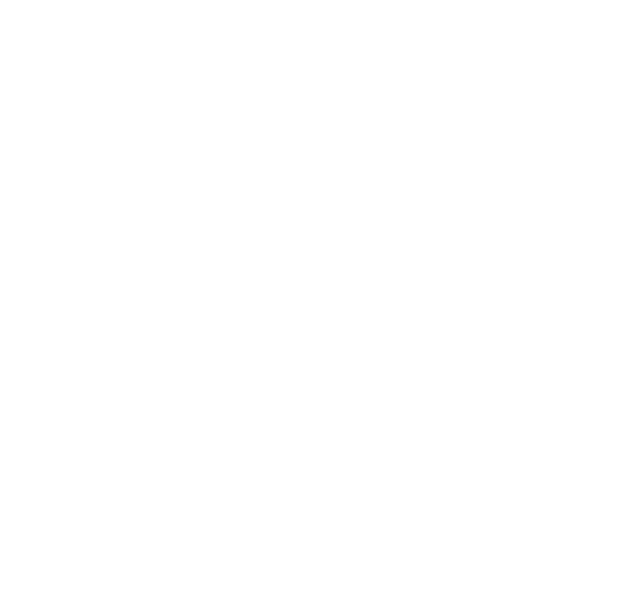
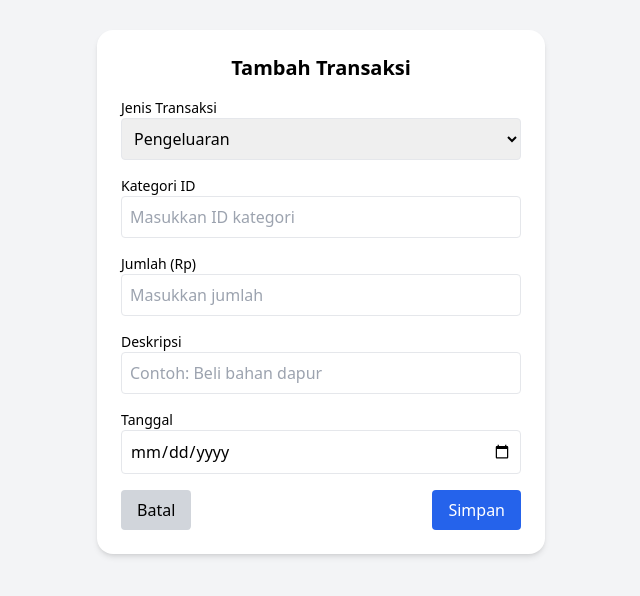
Before and after one commit to fauzanashshidiq/financial-tracker, a React (Create React App) app in the folder frontend/: page /add-transaction in a window 1280 px wide. Before the commit this address had no page. Shown: the part 108-704 px from the top of the page, without its empty margins (319-959 px from the left). Built offline with nearby package versions, Linux system fonts and the light colour scheme; sample sign-in values are in the browser's storage.

Commit message:
feat(add-transaction): init

```diff
--- a/frontend/src/App.js
+++ b/frontend/src/App.js
@@ -5,6 +5,7 @@
 import Register from "./pages/Register";
 import Login from "./pages/Login";
 import Dashboard from "./pages/Dashboard";
+import AddTransaction from "./pages/AddTransactions";
 
 function App() {
   return (
@@ -20,6 +21,14 @@
           </PrivateRoute>
         }
       />
+      <Route
+        path="/add-transaction"
+        element={
+          <PrivateRoute>
+            <AddTransaction />
+          </PrivateRoute>
+        }
+      />
     </Routes>
   );
 }
--- /dev/null
+++ b/frontend/src/pages/AddTransactions.js
@@ -0,0 +1,123 @@
+import React, { useState } from "react";
+import { useNavigate } from "react-router-dom";
+import { createTransaction } from "../services/transactionService";
+
+const AddTransaction = () => {
+  const navigate = useNavigate();
+  const [formData, setFormData] = useState({
+    type: "expense",
+    category_id: "",
+    amount: "",
+    description: "",
+    date: "",
+  });
+
+  const handleChange = (e) => {
+    setFormData({ ...formData, [e.target.name]: e.target.value });
+  };
+
+  const handleSubmit = async (e) => {
+    e.preventDefault();
+    try {
+      await createTransaction(formData);
+      alert("Transaksi berhasil ditambahkan!");
+      navigate("/dashboard");
+    } catch (error) {
+      console.error("Gagal tambah transaksi:", error);
+      alert("Gagal menambah transaksi!");
+    }
+  };
+
+  return (
+    <div className="min-h-screen flex items-center justify-center bg-gray-100">
+      <div className="bg-white p-6 rounded-2xl shadow-md w-full max-w-md">
+        <h1 className="text-xl font-semibold mb-4 text-center">
+          Tambah Transaksi
+        </h1>
+
+        <form onSubmit={handleSubmit} className="space-y-4">
+          <div>
+            <label className="block text-sm font-medium">Jenis Transaksi</label>
+            <select
+              name="type"
+              value={formData.type}
+              onChange={handleChange}
+              className="w-full border p-2 rounded"
+            >
+              <option value="expense">Pengeluaran</option>
+              <option value="income">Pemasukan</option>
+            </select>
+          </div>
+
+          <div>
+            <label className="block text-sm font-medium">Kategori ID</label>
+            <input
+              type="text"
+              name="category_id"
+              value={formData.category_id}
+              onChange={handleChange}
+              className="w-full border p-2 rounded"
+              placeholder="Masukkan ID kategori"
+              required
+            />
+          </div>
+
+          <div>
+            <label className="block text-sm font-medium">Jumlah (Rp)</label>
+            <input
+              type="number"
+              name="amount"
+              value={formData.amount}
+              onChange={handleChange}
+              className="w-full border p-2 rounded"
+              placeholder="Masukkan jumlah"
+              required
+            />
+          </div>
+
+          <div>
+            <label className="block text-sm font-medium">Deskripsi</label>
+            <input
+              type="text"
+              name="description"
+              value={formData.description}
+              onChange={handleChange}
+              className="w-full border p-2 rounded"
+              placeholder="Contoh: Beli bahan dapur"
+            />
+          </div>
+
+          <div>
+            <label className="block text-sm font-medium">Tanggal</label>
+            <input
+              type="date"
+              name="date"
+              value={formData.date}
+              onChange={handleChange}
+              className="w-full border p-2 rounded"
+              required
+            />
+          </div>
+
+          <div className="flex justify-between items-center">
+            <button
+              type="button"
+              onClick={() => navigate("/dashboard")}
+              className="px-4 py-2 bg-gray-300 rounded hover:bg-gray-400"
+            >
+              Batal
+            </button>
+            <button
+              type="submit"
+              className="px-4 py-2 bg-blue-600 text-white rounded hover:bg-blue-700"
+            >
+              Simpan
+            </button>
+          </div>
+        </form>
+      </div>
+    </div>
+  );
+};
+
+export default AddTransaction;
--- a/frontend/src/pages/Dashboard.js
+++ b/frontend/src/pages/Dashboard.js
@@ -97,6 +97,12 @@
             <p className="text-3xl font-bold mt-2">Rp 0</p>
           </div>
         </div>
+        <button
+          onClick={() => navigate("/add-transaction")}
+          className="p-2 bg-cyan-300"
+        >
+          add transactions
+        </button>
         <div className="max-w-3xl mx-auto mt-10 p-6 bg-white rounded-xl shadow">
           <h2 className="text-2xl font-bold mb-4">Transaksi Saya</h2>
 
```
